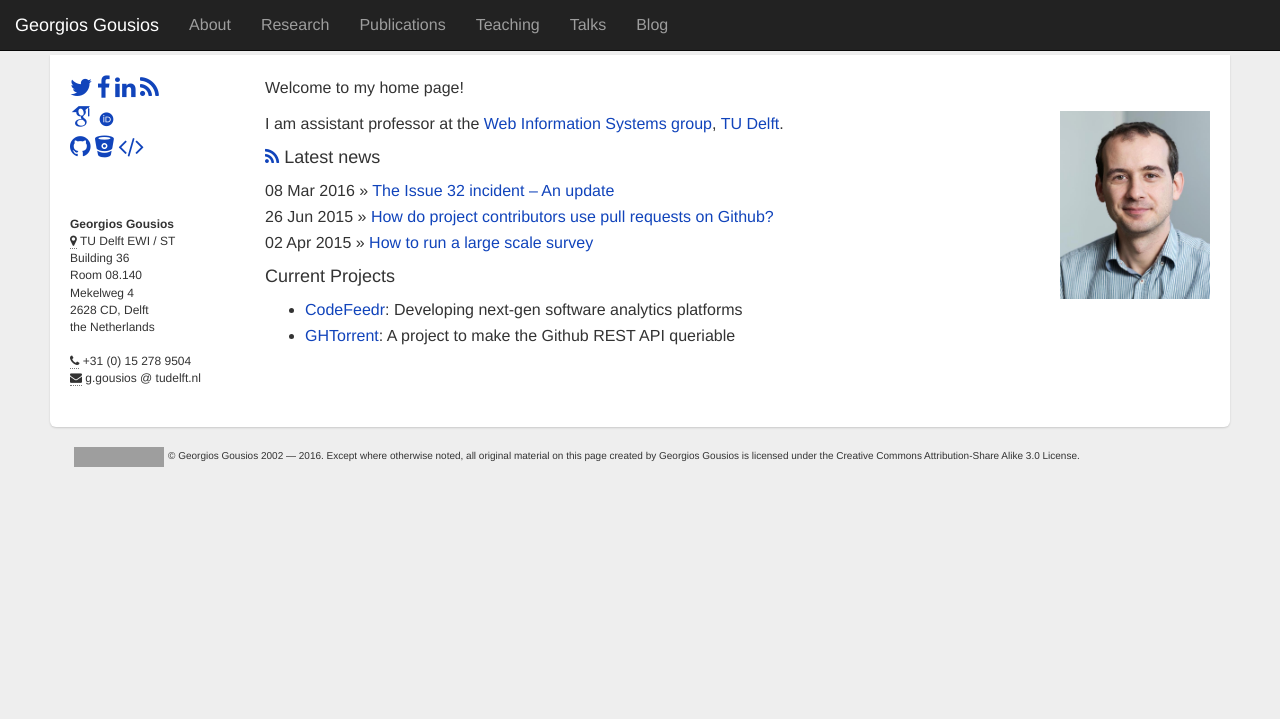
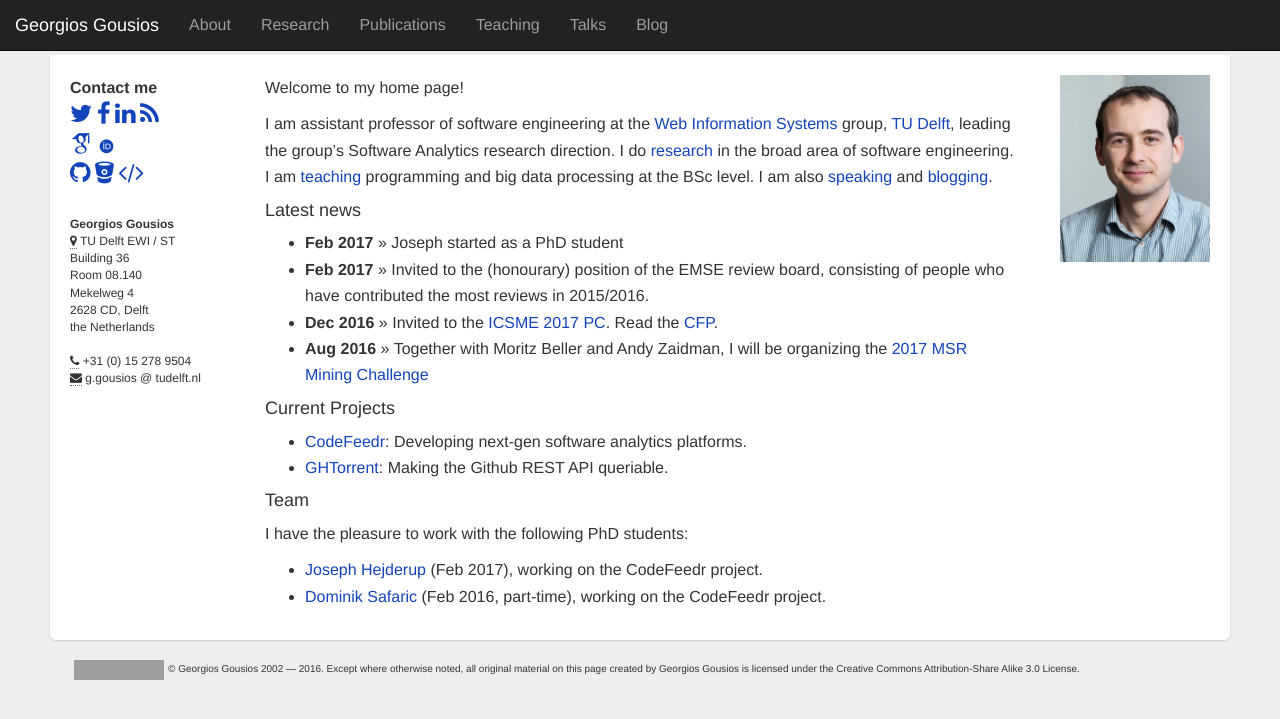
Before and after one commit to gousiosg/homepage, a Jekyll site: the page built from index.md, in a window 1280 px wide. Shown: the top 719 px of the page. Built offline with Jekyll 4.4.1, drawn with Linux system fonts in a browser that asks for light colours; nearby versions of some CDN libraries; some web fonts are replaced; Markdown is read by kramdown in place of the engine named in the settings; grey boxes are pictures that could not be loaded.

Commit message:
Split index page to a separate layout

```diff
--- /dev/null
+++ b/_layouts/index.html
@@ -0,0 +1,46 @@
+---
+layout: default
+---
+
+<div class="row">
+  <div class="col-md-2">
+    <b>Contact me</b><br>
+
+    <a href="http://twitter.com/gousiosg"><i class="fa fa-twitter linkicon" aria-hidden="true"></i></a>
+    <a href="http://www.facebook.com/gousiosg"><i class="fa fa-facebook linkicon" aria-hidden="true"></i></a>
+    <a href="http://www.linkedin.com/in/georgiosgousios"><i class="fa fa-linkedin linkicon" aria-hidden="true"></i></a>
+    <a href='atom.xml'><i class="fa fa-rss linkicon" aria-hidden="true"></i></a>
+
+    <br/>
+    <a href='http://scholar.google.gr/citations?hl=el&amp;user=-NI5S50AAAAJ&amp;oi=sra'><i class="ai ai-google-scholar linkicon"></i></a>
+    <a href='http://orcid.org/0000-0002-8495-7939'><i class="ai ai-orcid"></i></a>
+
+    <br/>
+    <a href="https://github.com/gousiosg"><i class="fa fa-github linkicon" aria-hidden="true"></i></a>
+    <a href="https://bitbucket.com/gousiosg"><i class="fa fa-bitbucket linkicon" aria-hidden="true"></i></a>
+    <a href="https://www.openhub.net/accounts/gousiosg"><i class="fa fa-code linkicon" aria-hidden="true"></i></a>
+
+    <br>
+    <br>
+
+    <address>
+     <strong>Georgios Gousios</strong><br>
+     <abbr title="Address"><i class="fa fa-map-marker" aria-hidden="true"></i></abbr>
+      TU Delft EWI / ST<br>
+      Building 36 <br>
+      Room 08.140 <br>
+      Mekelweg 4 <br>
+      2628 CD, Delft<br>
+      the Netherlands <br>
+      <br>
+    <abbr title="Phone"><i class="fa fa-phone" aria-hidden="true"></i></abbr> +31 (0) 15 278 9504 <br>
+    <abbr title="Email"><i class="fa fa-envelope"></i></abbr> g.gousios @ tudelft.nl
+    </address>
+  </div>
+  <div class="col-md-8">
+    {{ content }}
+  </div>
+  <div class="col-md-2">
+      <a href="img/moi_full.jpg"><img alt="Picture of Georgios Gousios" align="right" width="150px" src="img/moi.jpg"/></a>
+  </div>
+</div>
--- a/index.md
+++ b/index.md
@@ -1,66 +1,35 @@
 ---
-layout: default
+layout: index
 title: Georgios Gousios home page
 ---
 
-<div class="row">
-  <div class="col-md-2">
+Welcome to my home page!
 
-    <a href="http://twitter.com/gousiosg"><i class="fa fa-twitter linkicon" aria-hidden="true"></i></a>
-    <a href="http://www.facebook.com/gousiosg"><i class="fa fa-facebook linkicon" aria-hidden="true"></i></a>
-    <a href="http://www.linkedin.com/in/georgiosgousios"><i class="fa fa-linkedin linkicon" aria-hidden="true"></i></a>
-    <a href='atom.xml'><i class="fa fa-rss linkicon" aria-hidden="true"></i></a>
+I am assistant professor of software engineering at the
+[Web Information Systems](http://www.wis.ewi.tudelft.nl) group,
+[TU Delft](http://www.tudelft.nl), leading the group's Software Analytics research direction. I do [research](research.html) in the broad area of
+software engineering. I am [teaching](teaching.html) programming
+and big data processing at the BSc level. I am also [speaking](talks.html)
+and [blogging](/blog/).
 
-    <br/>
-    <a href='http://scholar.google.gr/citations?hl=el&amp;user=-NI5S50AAAAJ&amp;oi=sra'><i class="ai ai-google-scholar linkicon"></i></a>
-    <a href='http://orcid.org/0000-0002-8495-7939'><i class="ai ai-orcid"></i></a>
+#### Latest news
 
-    <br/>
-    <a href="https://github.com/gousiosg"><i class="fa fa-github linkicon" aria-hidden="true"></i></a>
-    <a href="https://bitbucket.com/gousiosg"><i class="fa fa-bitbucket linkicon" aria-hidden="true"></i></a>
-    <a href="https://www.openhub.net/accounts/gousiosg"><i class="fa fa-code linkicon" aria-hidden="true"></i></a>
+* **Feb 2017** &raquo; Joseph started as a PhD student
+* **Feb 2017** &raquo; Invited to the (honourary) position of the EMSE
+review board, consisting of people who have contributed the most reviews in 2015/2016.
+* **Dec 2016** &raquo; Invited to the [ICSME 2017 PC](https://icsme2017.github.io/Program%20Committee.html). Read the [CFP](https://icsme2017.github.io/cfp/ResearchTrackCFP.html).
+* **Aug 2016** &raquo; Together with Moritz Beller and Andy Zaidman, I will
+be organizing the [2017 MSR Mining Challenge](http://2017.msrconf.org/#/challenge)
 
-    <br>
-    <br>
-    <br>
+#### Current Projects
 
-    <address>
-     <strong>Georgios Gousios</strong><br>
-     <abbr title="Address"><i class="fa fa-map-marker" aria-hidden="true"></i></abbr>
-      TU Delft EWI / ST<br>
-      Building 36 <br>
-      Room 08.140 <br>
-      Mekelweg 4 <br>
-      2628 CD, Delft<br>
-      the Netherlands <br>
-      <br>
-    <abbr title="Phone"><i class="fa fa-phone" aria-hidden="true"></i></abbr> +31 (0) 15 278 9504 <br>
-    <abbr title="Email"><i class="fa fa-envelope"></i></abbr> g.gousios @ tudelft.nl
-    </address>
-  </div>
-  <div class="col-md-10">
-      <p>Welcome to my home page!</p>
+* [CodeFeedr](http://codefeedr.github.io): Developing next-gen software analytics platforms.
+* [GHTorrent](http://ghtorrent.org): Making the Github REST API queriable.
 
-      <p>I am assistant professor at the
-      <a href="http://www.wis.ewi.tudelft.nl">Web Information Systems group</a>,
-      <a href="http://www.tudelft.nl">TU Delft</a>.
-      <a href="img/moi_full.jpg"><img alt="Picture of Georgios Gousios" align="right" width="150px" src="img/moi.jpg"/></a>
+#### Team
 
-      </p>
+I have the pleasure to work with the following PhD students:
 
-
-      <h4><a href='atom.xml'><i class="fa fa-rss" aria-hidden="true"></i></a> Latest news</h4>
-
-      <ul class="list-unstyled posts">
-        {% for post in site.posts limit: 3 %}
-          <li><span>{{ post.date | date_to_string }}</span> &raquo; <a href="{{ BASE_PATH }}{{ post.url }}">{{ post.title }}</a></li>
-        {% endfor %}
-      </ul>
-
-      <h4>Current Projects</h4>
-      <ul>
-          <li><a href="http://codefeedr.github.io">CodeFeedr</a>: Developing next-gen software analytics platforms </li>
-          <li><a href="http://ghtorrent.org">GHTorrent</a>: A project to make the Github REST API queriable</li>
-      </ul>
-  </div>
-</div>
+* [Joseph Hejderup](https://nl.linkedin.com/in/josephhejderup) (Feb 2017), working on the CodeFeedr project.
+* [Dominik Safaric](https://www.linkedin.com/in/dominik-safaric-83666749/) (Feb
+2016, part-time), working on the CodeFeedr project.
```
